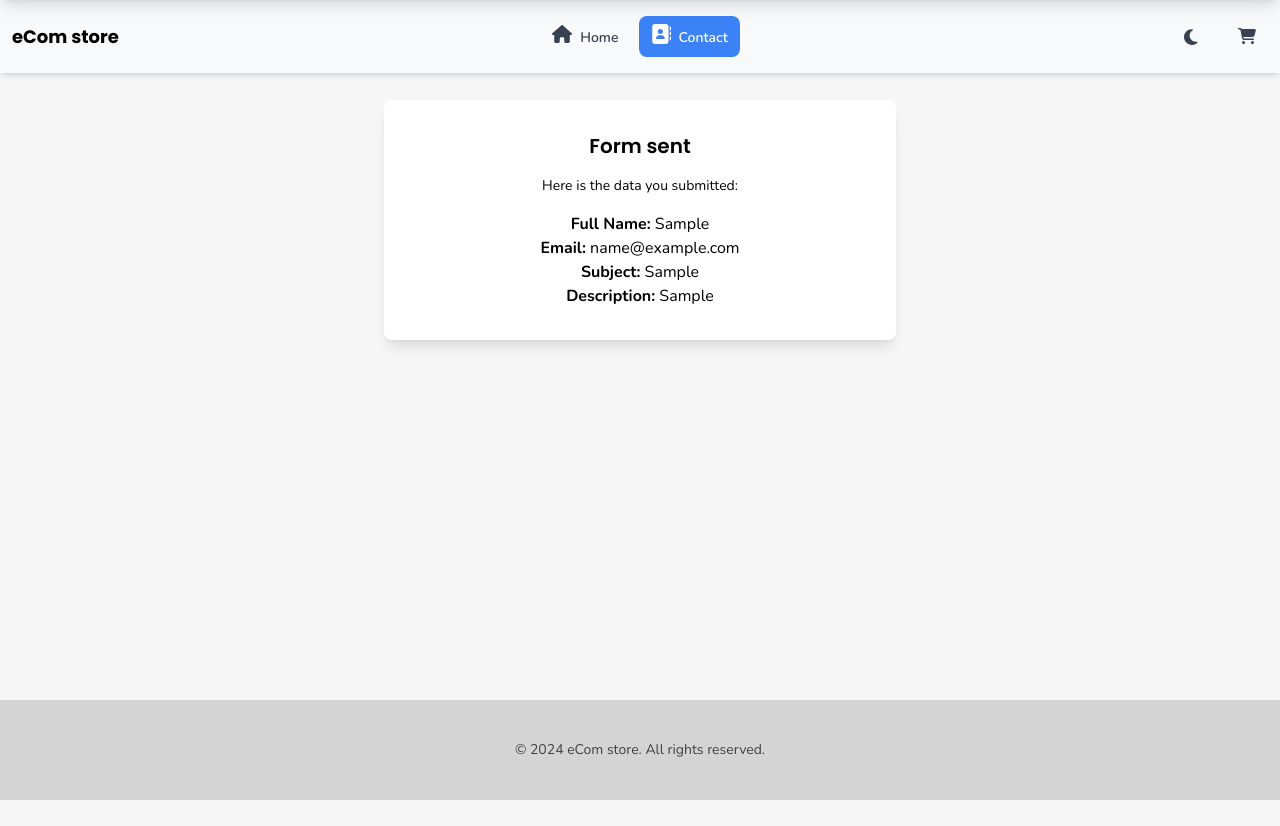
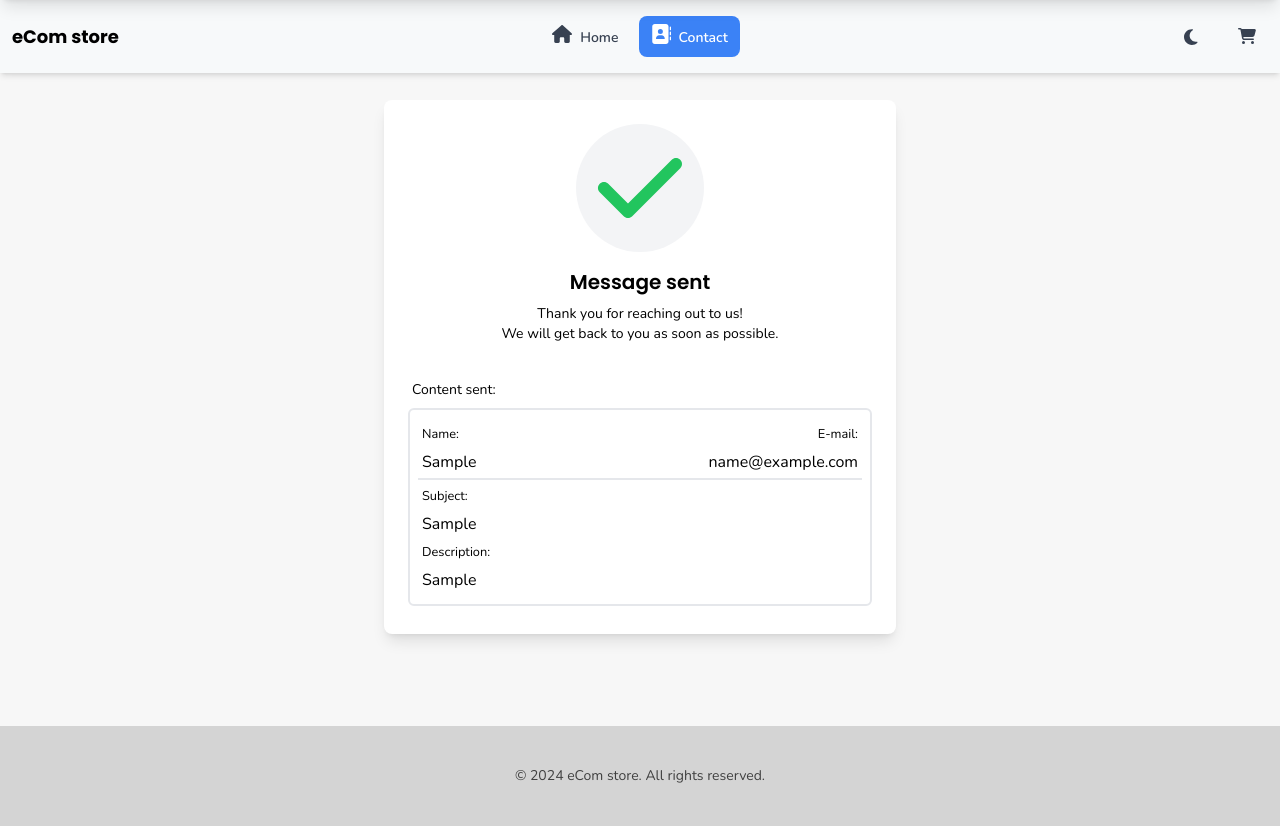
Before and after one commit to Kinenystuen/eComStore, a React (Vite) app: page /contact in a window 1280 px wide. Both pictures are taken after typing "Sample", "name@example.com", "Sample", "Sample" into the empty fields and a click on the button "Submit". Before the commit the page ends 800 px from the top, so only its background shows below. Built offline with nearby package versions, Linux system fonts and the light colour scheme; no server answers; what tailwindcss-motion would draw is missing.

Commit message:
More_success_message

```diff
--- a/src/_root/pages/Contact.tsx
+++ b/src/_root/pages/Contact.tsx
@@ -5,6 +5,8 @@ import { useState } from "react";
 import LoaderSmall from "../../components/shared/ui/LoaderSmall";
 import H2 from "../../components/shared/Typography/H2";
 import P from "../../components/shared/Typography/P";
+import { FontAwesomeIcon } from "@fortawesome/react-fontawesome";
+import { faCheck } from "@fortawesome/free-solid-svg-icons";
 
 function Contact() {
   const [isLoading, setIsLoading] = useState(false);
@@ -30,23 +32,46 @@ function Contact() {
   };
 
   return (
-    <div className="container mx-auto p-8 max-w-lg bg-white dark:bg-customBgDark-600 rounded-lg shadow-lg my-5">
+    <div className="container mx-auto p-6 max-w-lg bg-white dark:bg-customBgDark-600 rounded-lg shadow-lg my-5">
       {isSubmitted ? (
-        <div className="text-center">
-          <H2 className="text-xl font-semibold">Form sent</H2>
-          <P className="mt-4 text-sm">Here is the data you submitted:</P>
-          <div className="mt-4">
-            <P>
-              <strong>Full Name:</strong> {formData?.fullname}
+        <div className="">
+          <div className="mb-4 rounded-full bg-gray-100 dark:bg-customBgDark-500 w-[8rem] h-[8rem] flex justify-center content-center mx-auto">
+            <FontAwesomeIcon
+              icon={faCheck}
+              style={{
+                fontSize: "6rem"
+              }}
+              className="m-4 sm:text-sm md:text-lg lg:text-2xl text-green-500 dark:text-green-600"
+            />
+          </div>
+          <H2 className="text-center text-xl font-semibold">Message sent</H2>
+          <div className="m-2">
+            <P className="text-center text-sm">
+              Thank you for reaching out to us!
             </P>
-            <P>
-              <strong>Email:</strong> {formData?.email}
+            <P className="text-center text-sm">
+              We will get back to you as soon as possible.
             </P>
-            <P>
-              <strong>Subject:</strong> {formData?.subject}
+          </div>
+          <P className="mt-8 p-1 text-sm">Content sent:</P>
+          <div className="my-1 border-2 rounded-md dark:border-BtnColor-600 p-2">
+            <div className="flex justify-between border-b-2 dark:border-BtnColor-600">
+              <P className="text-md flex flex-col justify-between gap-1 m-1">
+                <small className="dark:text-customBgDark-200">Name:</small>
+                {formData?.fullname}
+              </P>
+              <P className="text-md flex flex-col items-end justify-between gap-1 m-1">
+                <small className="dark:text-customBgDark-200">E-mail:</small>
+                {formData?.email}
+              </P>
+            </div>
+            <P className="text-md flex flex-col justify-between gap-1 m-1">
+              <small className="dark:text-customBgDark-200">Subject:</small>
+              {formData?.subject}
             </P>
-            <P>
-              <strong>Description:</strong> {formData?.bodyText}
+            <P className="text-md flex flex-col justify-between gap-1 m-1">
+              <small className="dark:text-customBgDark-200">Description:</small>
+              {formData?.bodyText}
             </P>
           </div>
         </div>
```
